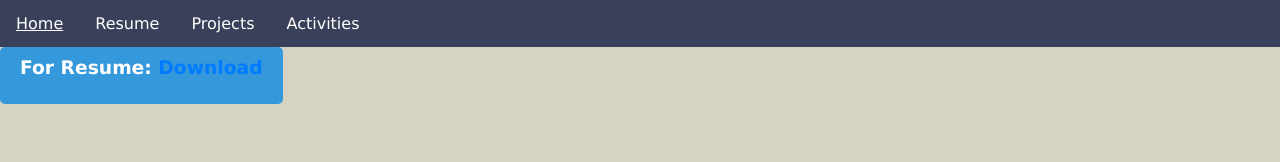
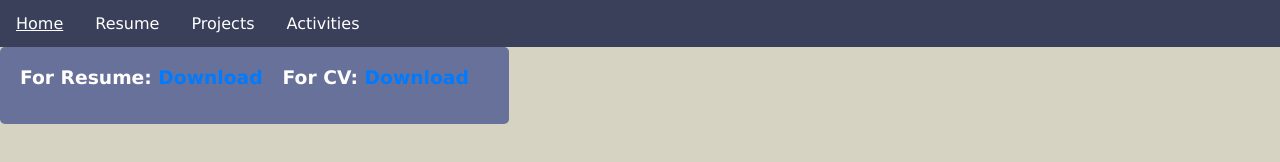
Before and after one commit to reformist/Personal_Website, a plain HTML site: page resume.html in a window 1280 px wide. Drawn offline with Linux system fonts and the light colour scheme.

Commit message:
update resume and hyperlinks

```diff
--- a/resume.html
+++ b/resume.html
@@ -20,9 +20,12 @@
     </nav>
 
 <section class = "resume-download-button">
-    <h3>For Resume: <a href="https://github.com/reformist/reformist.github.io/raw/main/attachments/NicholasDjedjosResume%20(1)%20(1).pdf">Download</h3>
+    <h3>For Resume: <a href="https://github.com/reformist/reformist.github.io/raw/main/attachments/NicholasDjedjosResume%20(1)%20(1).pdf">Download</a></h3>
 <!-- <section class = "cv-download-button">
     <h3> For CV Download</h3>
 </section> -->
+<section class = "cv-download-button">
+    <h3>For CV: <a href = "https://github.com/reformist/reformist.github.io/raw/main/attachments/ND_CV%20(10)%20(1)%20(1).pdf">Download</a></h3>
+</section>
 
 </section>
--- a/style.css
+++ b/style.css
@@ -88,7 +88,7 @@ a:hover{
             display: inline-flex;
             align-items: center;
             padding: 10px 20px;
-            background-color: #3498db;
+            background-color: #687199; /* 687199 */
             color: white;
             text-decoration: none;
             border: none;
@@ -98,10 +98,27 @@ a:hover{
             transition: background-color 0.3s ease;
         }
 
+.cv-download-button {
+            display: inline-flex;
+            align-items: center;
+            padding: 10px 20px;
+            background-color: #687199; /* 687199 */
+            color: white;
+            text-decoration: none;
+            border: none;
+            border-radius: 5px;
+            cursor: pointer;
+            font-size: 16px;
+            transition: background-color 0.3s ease;
+        }
+.cv-download-button:hover{
+    background-color: #505779;
+}
+
 .resume-download-icon {
             margin-right: 5px;
         }
 
 .resume-download-button:hover {
-            background-color: #2980b9;
+            background-color: #505779;
         }
```
Also changed, not shown: activities.html (+4 -0 lines), projects.html (+4 -0 lines).
